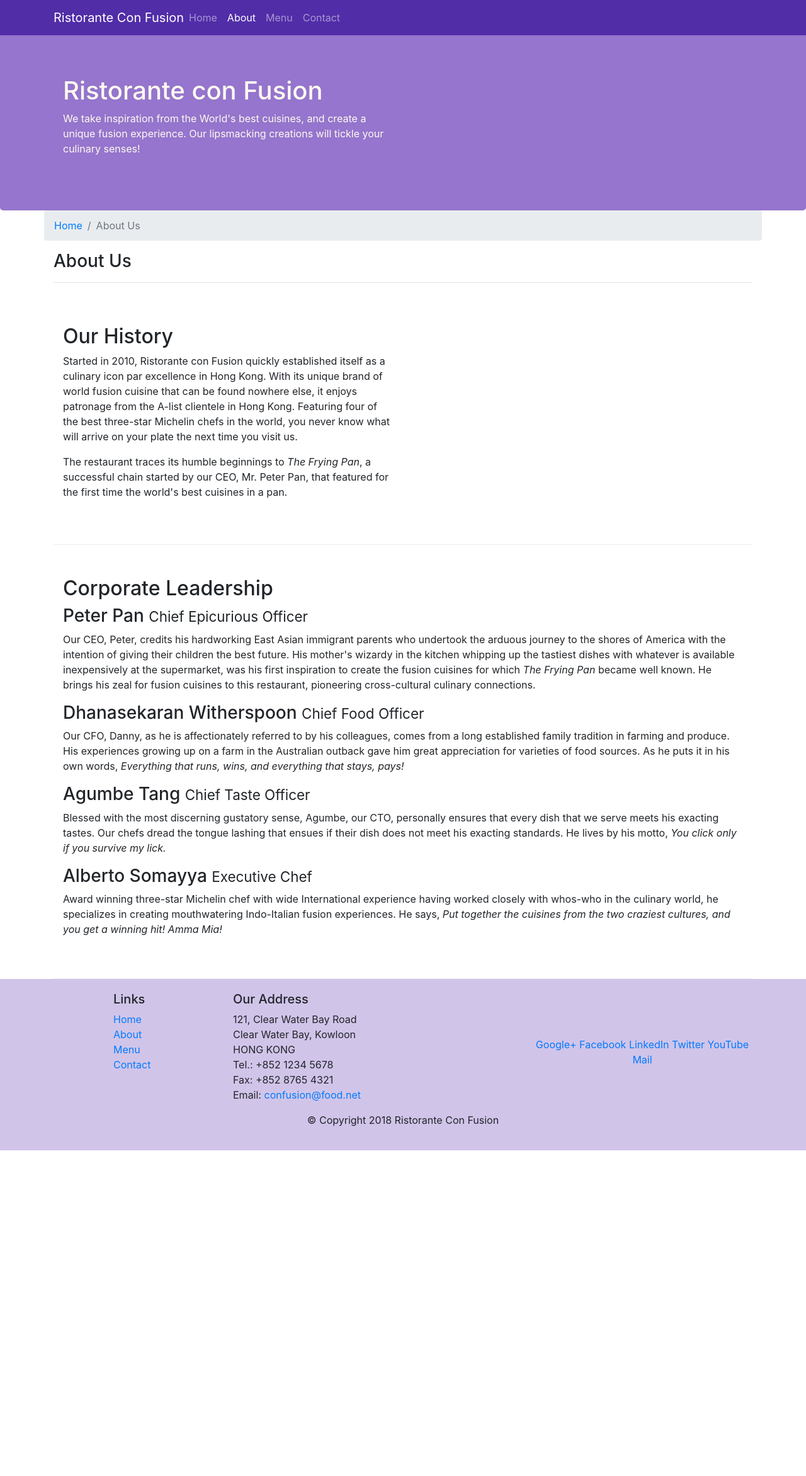
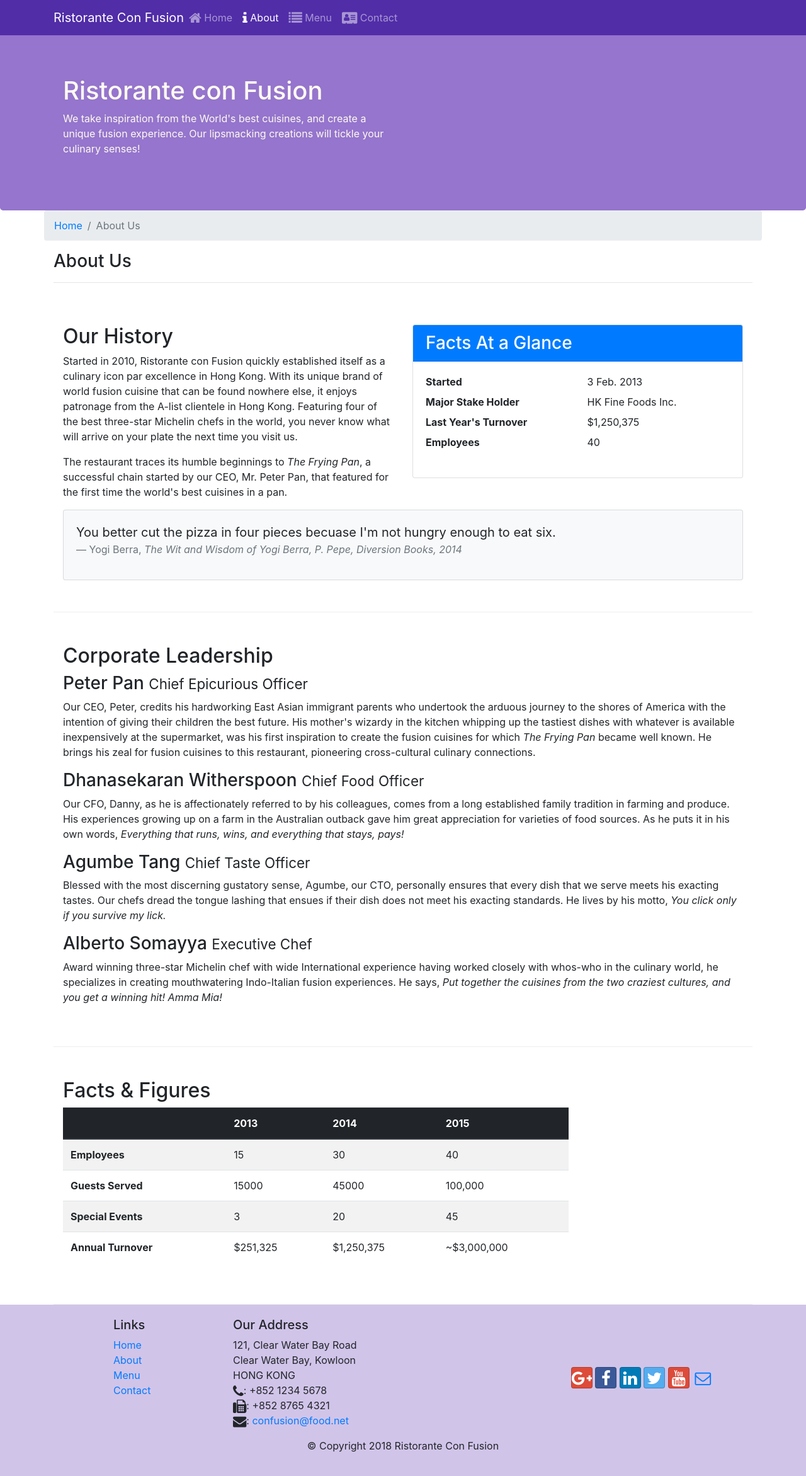
Before and after one commit to PGLingoJ/CourseraReact, a website: page aboutus.html in a window 1280 px wide. Shown: the whole page at 63% size. Before the commit the page ends 1826 px from the top, so only its background shows below. Drawn offline with nearby package versions, Linux system fonts and the light colour scheme.

Commit message:
Tables and Cards

```diff
--- a/aboutus.html
+++ b/aboutus.html
@@ -8,6 +8,8 @@
 
 <!-- Bootstrap CSS -->
 <link rel="stylesheet" href="node_modules/bootstrap/dist/css/bootstrap.min.css">
+<link rel="stylesheet" href="node_modules/font-awesome/css/font-awesome.min.css">
+<link rel="stylesheet" href="node_modules/bootstrap-social/bootstrap-social.css">
 <link rel="stylesheet" href="css/styles.css">
 
 <head>
@@ -25,10 +27,10 @@
             <a class="navbar-brand mr-auto" href="#">Ristorante Con Fusion</a>
             <div class="collapse navbar-collapse" id="Navbar">
                 <ul class="navbar-nav mr-auto">
-                    <li class="nav-item"><a class="nav-link" href="./index.html">Home</a></li>
-                    <li class="nav-item active"><a class="nav-link" href="#">About</a></li>
-                    <li class="nav-item"><a class="nav-link" href="#">Menu</a></li>
-                    <li class="nav-item"><a class="nav-link" href="#">Contact</a></li>
+                    <li class="nav-item"><a class="nav-link" href="./index.html"><span class="fa fa-home fa-lg"></span> Home</a></li>
+                    <li class="nav-item active"><a class="nav-link" href="#"><span class="fa fa-info fa-lg"></span> About</a></li>
+                    <li class="nav-item"><a class="nav-link" href="#"> <span class="fa fa-list fa-lg"></span> Menu</a></li>
+                    <li class="nav-item"><a class="nav-link" href="./contactus.html"><span class="fa fa-address-card fa-lg"></span> Contact</a></li>
                 </ul>
             </div>
         </div>
@@ -65,6 +67,33 @@
                 <p>Started in 2010, Ristorante con Fusion quickly established itself as a culinary icon par excellence in Hong Kong. With its unique brand of world fusion cuisine that can be found nowhere else, it enjoys patronage from the A-list clientele in Hong Kong.  Featuring four of the best three-star Michelin chefs in the world, you never know what will arrive on your plate the next time you visit us.</p>
                 <p>The restaurant traces its humble beginnings to <em>The Frying Pan</em>, a successful chain started by our CEO, Mr. Peter Pan, that featured for the first time the world's best cuisines in a pan.</p>
             </div>
+            <div class="col-sm">
+                <div class="card">
+                    <h3 class="card-header bg-primary text-white">Facts At a Glance</h3>
+                    <div class="card-body">
+                        <dl class="row">
+                            <dt class="col-6">Started</dt>
+                            <dd class="col-6">3 Feb. 2013</dd>
+                            <dt class="col-6">Major Stake Holder</dt>
+                            <dd class="col-6">HK Fine Foods Inc.</dd>
+                            <dt class="col-6">Last Year's Turnover</dt>
+                            <dd class="col-6">$1,250,375</dd>
+                            <dt class="col-6">Employees</dt>
+                            <dd class="col-6">40</dd>
+                        </dl>
+                    </div>
+                </div>
+            </div>
+            <div class="col-12">
+                <div class="card card-body bg-light">
+                    <blockquote class="blockquote">
+                        <p class="mb-0">You better cut the pizza in four pieces becuase I'm not hungry enough to eat six.</p>
+                        <footer class="blockquote-footer">Yogi Berra,
+                            <cite title="Source Title">The Wit and Wisdom of Yogi Berra, P. Pepe, Diversion Books, 2014</cite>
+                        </footer>
+                    </blockquote>
+                </div>
+            </div>
         </div>
 
 
@@ -81,7 +110,51 @@
                 <p class="d-none d-sm-block">Award winning three-star Michelin chef with wide International experience having worked closely with whos-who in the culinary world, he specializes in creating mouthwatering Indo-Italian fusion experiences. He says, <em>Put together the cuisines from the two craziest cultures, and you get a winning hit! Amma Mia!</em></p>
             </div>
         </div>
-
+        <div class="row row-content">
+            <div class="col-12 col-sm-9">
+                <h2>Facts &amp; Figures</h2>
+                <div class="table-responsive">
+                    <table class="table table-striped">
+                        <thead class="thead-dark">
+                            <tr>
+                                <th>&nbsp;</th>
+                                <th>2013</th>
+                                <th>2014</th>
+                                <th>2015</th>
+                            </tr>
+                        </thead>
+                        <tbody>
+                            <tr>
+                                <th>Employees</th>
+                                <td>15</td>
+                                <td>30</td>
+                                <td>40</td>
+                            </tr>
+                            <tr>
+                                <th>Guests Served</th>
+                                <td>15000</td>
+                                <td>45000</td>
+                                <td>100,000</td>
+                            </tr>
+                            <tr>
+                                <th>Special Events</th>
+                                <td>3</td>
+                                <td>20</td>
+                                <td>45</td>
+                            </tr>
+                            <tr>
+                                <th>Annual Turnover</th>
+                                <td>$251,325</td>
+                                <td>$1,250,375</td>
+                                <td>~$3,000,000</td>
+                            </tr>
+                        </tbody>
+                    </table>
+                </div>
+            </div>
+            <div class="col-12 col-sm-3">
+            </div>
+        </div>
     </div>
 
     <footer class="footer">
@@ -93,7 +166,7 @@
                         <li><a href="./index.html">Home</a></li>
                         <li><a href="#">About</a></li>
                         <li><a href="#">Menu</a></li>
-                        <li><a href="#">Contact</a></li>
+                        <li><a href="./contactus.html">Contact</a></li>
                     </ul>
                 </div>
                 <div class="col-7 col-sm-5">
@@ -102,19 +175,19 @@
                         121, Clear Water Bay Road<br>
                         Clear Water Bay, Kowloon<br>
                         HONG KONG<br>
-		              Tel.: +852 1234 5678<br>
-		              Fax: +852 8765 4321<br>
-		              Email: <a href="mailto:confusion@food.net">confusion@food.net</a>
+                        <i class="fa fa-phone fa-lg"></i>: +852 1234 5678<br>
+                        <i class="fa fa-fax fa-lg"></i>: +852 8765 4321<br>
+                        <i class="fa fa-envelope fa-lg"></i>: <a href="mailto:confusion@food.net">confusion@food.net</a>
                     </address>
                 </div>
                 <div class="col-12 col-sm-4 align-self-center">
                     <div class="text-center">
-                        <a href="http://google.com/+">Google+</a>
-                        <a href="http://www.facebook.com/profile.php?id=">Facebook</a>
-                        <a href="http://www.linkedin.com/in/">LinkedIn</a>
-                        <a href="http://twitter.com/">Twitter</a>
-                        <a href="http://youtube.com/">YouTube</a>
-                        <a href="mailto:">Mail</a>
+                        <a class="btn btn-social-icon btn-google" href="http://google.com/+"><i class="fa fa-google-plus fa-lg"></i></a>
+                        <a class="btn btn-social-icon btn-facebook" href="http://www.facebook.com/"><i class="fa fa-facebook fa-lg"></i></a>
+                        <a class="btn btn-social-icon btn-linkedin" href="http://www.linkedin.com/"><i class="fa fa-linkedin fa-lg"></i></a>
+                        <a class="btn btn-social-icon btn-twitter" href="http://twitter.com/"><i class="fa fa-twitter fa-lg"></i></a>
+                        <a class="btn btn-social-icon btn-google" href="http://youtube.com/"><i class="fa fa-youtube fa-lg"></i></a>
+                        <a class="btn btn-social-icon" href="mailto:"><i class="fa fa-envelope-o fa-lg"></i></a>
                     </div>
                 </div>
             </div>
--- a/package.json
+++ b/package.json
@@ -15,6 +15,8 @@
   },
   "dependencies": {
     "bootstrap": "^4.0.0",
+    "bootstrap-social": "^5.1.1",
+    "font-awesome": "^4.7.0",
     "jquery": "^3.3.1",
     "popper.js": "^1.12.9"
   }
```
Also changed, not shown: contactus.html (added, +206 -0 lines), index.html (+16 -14 lines), 1 other file. Lines whose indentation alone changed are shown as unchanged.
